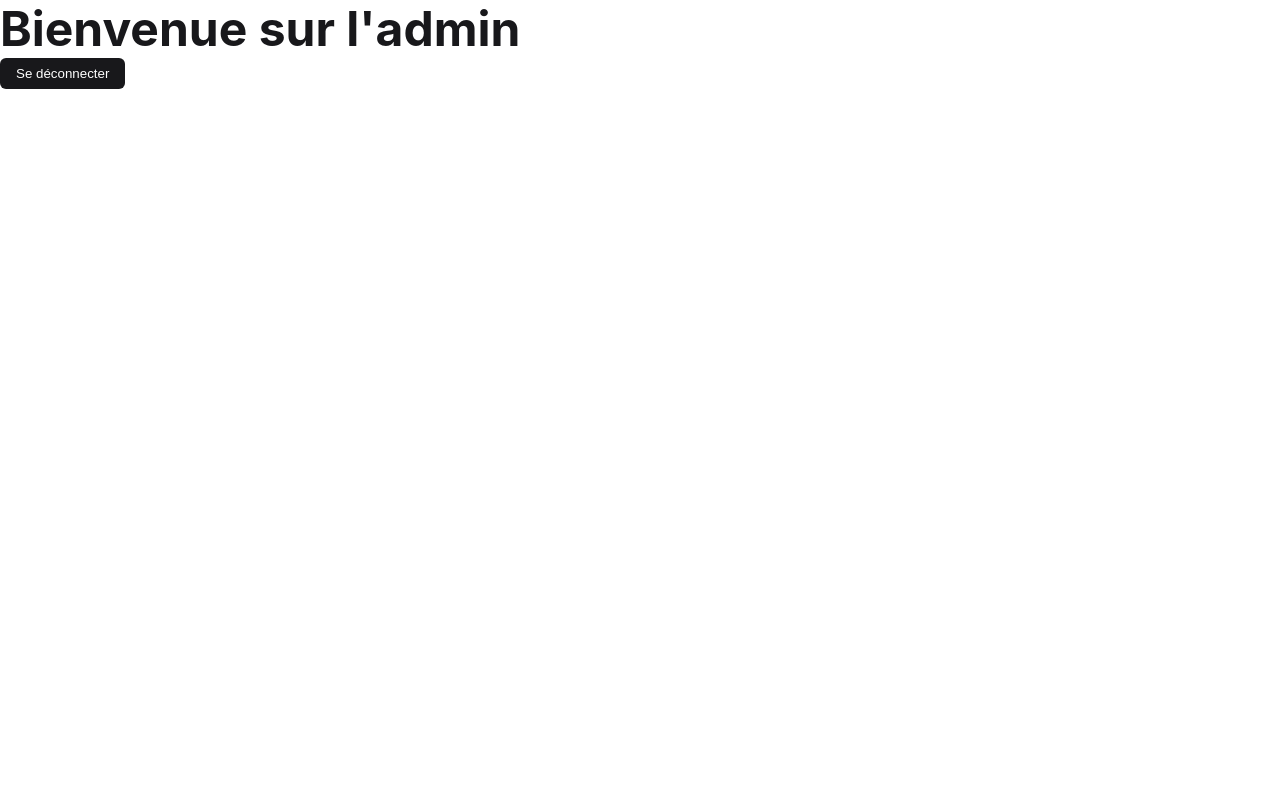
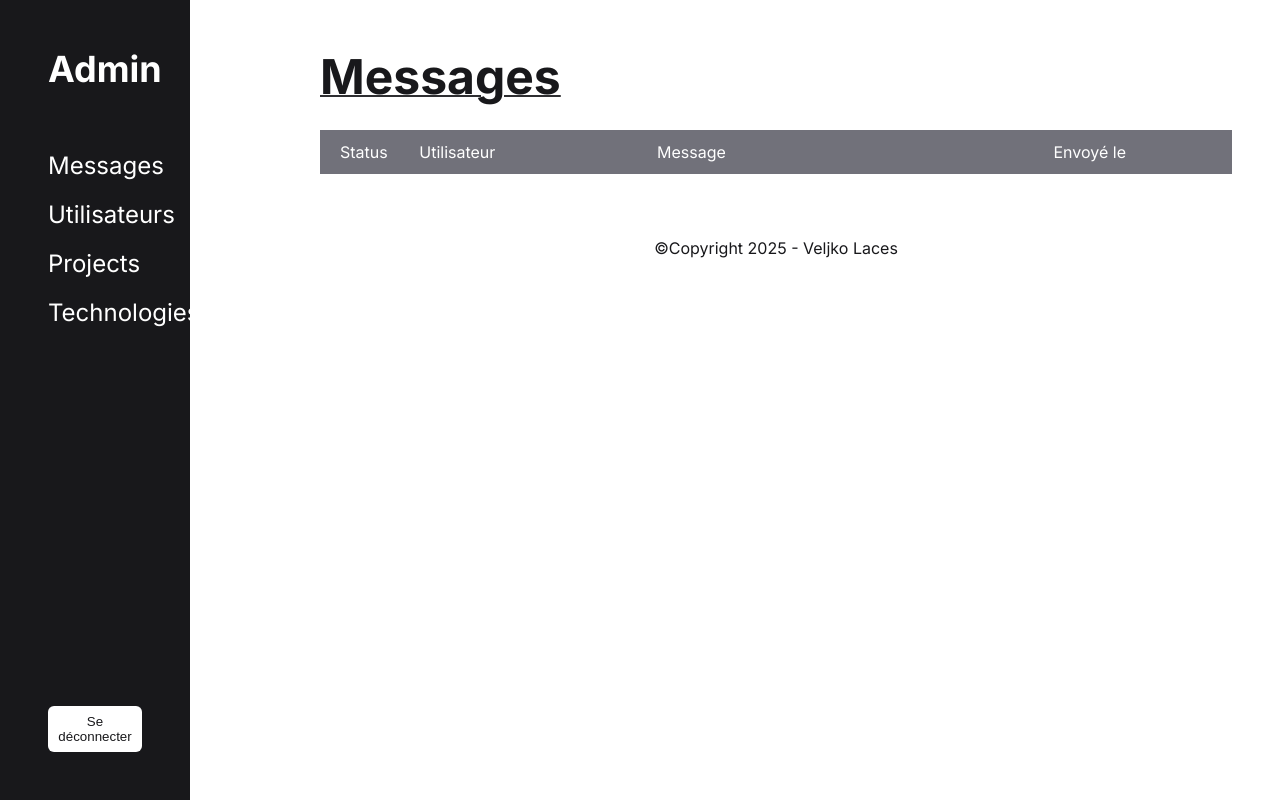
Before and after one commit to Veljko-Laces/Portfolio, a PHP site: page /admin/index.php in a window 1280 px wide. Run offline with PHP 8.4, Linux system fonts and the light colour scheme; the visitor is signed in with stand-in values (Sample User, id 1); data that the repository does not hold is empty.

Commit message:
implémentation de la sidebar pour le backoffice et modification du style du backoffice

```diff
--- a/admin/index.php
+++ b/admin/index.php
@@ -1,24 +1,59 @@
 <?php
+
+require_once '../manager/messageManager.php';
+require_once '../manager/userManager.php';
+
 session_start();
 
 if (!isset($_SESSION['user_logged_in']) || $_SESSION['user_logged_in'] !== true) {
     header("Location: /portfolio/admin/login.php");
     exit;
 }
+
+$messageManager = new MessageManager();
+$messages = $messageManager->selectAllMessage();
+
 ?>
 
+
 <!DOCTYPE html>
-<html lang="fr">
+<html lang="en">
 <head>
     <meta charset="UTF-8">
     <meta name="viewport" content="width=device-width, initial-scale=1.0">
+    <title>Document</title>
     <link rel="stylesheet" href="../assets/css/style.css">
-    <title>Admin</title>
+    <link rel="preconnect" href="https://fonts.googleapis.com">
+    <link rel="preconnect" href="https://fonts.gstatic.com" crossorigin>
+    <link href="https://fonts.googleapis.com/css2?family=Inter:ital,opsz,wght@0,14..32,100..900;1,14..32,100..900&display=swap" rel="stylesheet">
 </head>
 <body>
-    <h1>Bienvenue sur l'admin</h1>
-    <form action="logout.php" method="POST">
-        <button type="submit">Se déconnecter</button>
-    </form>
+    <div class="bo-sidebar-content">
+        <?php include("../inc/sidebar.php"); ?>
+        <div class="bo-content">
+            <h1 class="title-page-bo">Messages</h1>
+            <div class="table">
+                <div class="table-header-messages">
+                    <p>Status</p>
+                    <p>Utilisateur</p>
+                    <p>Message</p>
+                    <p>Envoyé le</p>
+                </div>
+
+                <?php foreach ($messages as $message): ?>
+                    <a
+                        class="table-content-message"
+                        href="message_detail.php?id=<?php echo htmlspecialchars($message['id']); ?>"
+                    >
+                        <div class="message-status" style="background-color: <?php echo $message['replied'] ? 'green' : 'red'; ?>;"></div>
+                        <p><?php echo htmlspecialchars($message['user_id']); ?></p>
+                        <p class="message-ellipsis"><?php echo htmlspecialchars($message['message']); ?></p>
+                        <p><?php echo htmlspecialchars($message['created_at']); ?></p>
+                    </a>
+                <?php endforeach; ?>
+            </div>
+            <p class="copyright">©Copyright 2025 - Veljko Laces</p>
+        </div>
+    </div>
 </body>
 </html>
--- a/assets/css/style.css
+++ b/assets/css/style.css
@@ -323,6 +323,131 @@ footer {
     gap: 40px;
 }
 
+.mentions-legales:hover {
+    text-decoration: var(--noir-hover) underline;
+}
+
+.sidebar {
+    position: fixed;
+    top: 0;
+    height: 100vh;
+    width: 15%;
+    border-right: 2px solid var(--blanc);
+    display: flex;
+    flex-direction: column;
+    justify-content: space-between;
+    padding: 48px 48px;
+    background-color: var(--noir);
+}
+
+.sidebar-title {
+    color: var(--blanc);
+}
+
+.sidebar-title-subtitles {
+    display: flex;
+    flex-direction: column;
+    gap: 60px;
+}
+
+.sidebar-subtitles {
+    display: flex;
+    flex-direction: column;
+    gap: 20px;
+}
+
+.sidebar-subtitles-color {
+    color: var(--blanc);
+    font-size: 24px;
+}
+
+.sidebar-btn {
+    color: var(--noir);
+    background-color: var(--blanc);
+    width: 100%;
+}
+
+.message {
+    padding: 2em 1em;
+    border: 1px solid var(--gris);
+    margin: 12px 0;
+    border-radius: var(--bordure-moyenne);
+    display: flex;
+    flex-direction: row;
+    align-items: center;
+    gap: 12px;
+}
+
+.message:hover {
+    cursor: pointer;
+    opacity: 0.80;
+}
+
+.message-status {
+    width: 12px;
+    height: 12px;
+    border-radius: var(--bordure-full);
+}
+
+.bo-sidebar-content {
+    display: flex;
+    flex-direction: row;
+    gap: 20px;
+    height: 100vh;
+}
+
+.bo-content {
+    padding: 48px 48px 48px 300px;
+    display: flex;
+    flex-direction: column;
+    gap: 24px;
+    width: 100%;
+}
+
+.title-page-bo {
+    text-decoration: 2px underline var(--noir-hover);
+}
+
+.table {
+    display: flex;
+    flex-direction: column;
+    gap: 0;
+}
+
+.table-header-messages {
+    display: grid;
+    grid-template-columns: 1fr 3fr 5fr 2fr;
+    background-color: var(--gris);
+    padding: 12px 20px;
+    color: var(--blanc);
+}
+
+.table-content-message {
+    display: grid;
+    grid-template-columns: 1fr 3fr 5fr 2fr;
+    width: 100%;
+    padding: 24px 20px;
+    border-bottom: 1px solid var(--gris);
+}
+
+.message-ellipsis {
+    white-space: nowrap;
+    overflow: hidden;
+    text-overflow: ellipsis;
+    width: 40%;
+}
+
+.copyright {
+    text-align: center;
+    padding: 40px 0;
+}
+
+.sidebar-subtitles-color:hover {
+    opacity: 0.80;
+}
+
+
+
 @media screen and (min-width: 767px) {
 
     h1 {
--- /dev/null
+++ b/inc/sidebar.php
@@ -0,0 +1,32 @@
+<!DOCTYPE html>
+<html lang="en">
+<head>
+    <meta charset="UTF-8">
+    <meta name="viewport" content="width=device-width, initial-scale=1.0">
+    <title>Document</title>
+    <link rel="stylesheet" href="../assets/css/style.css">
+    <link rel="preconnect" href="https://fonts.googleapis.com">
+    <link rel="preconnect" href="https://fonts.gstatic.com" crossorigin>
+    <link href="https://fonts.googleapis.com/css2?family=Inter:ital,opsz,wght@0,14..32,100..900;1,14..32,100..900&display=swap" rel="stylesheet">
+</head>
+<body>
+    <div class="sidebar-page">
+        <div class="sidebar">
+            <div class="sidebar-title-subtitles">
+                <h2 class="sidebar-title">Admin</h2>
+                <div class="sidebar-subtitles">
+                    <a href="../admin/index.php" class="sidebar-subtitles-color">Messages</a>
+                    <a href="../admin/utilisateurs.php" class="sidebar-subtitles-color">Utilisateurs</a>
+                    <a href="../admin/projets.php" class="sidebar-subtitles-color">Projects</a>
+                    <a href="../admin/technologies.php" class="sidebar-subtitles-color">Technologies</a>
+                </div>
+            </div>
+            <div>
+                <form action="logout.php" method="POST">
+                    <button type="submit" class="sidebar-btn">Se déconnecter</button>
+                </form>
+            </div>
+        </div>
+    </div>
+</body>
+</html>
--- a/manager/messageManager.php
+++ b/manager/messageManager.php
@@ -1,4 +1,6 @@
 <?php
+
+require_once 'manager.php';
 
 
 class MessageManager {
--- a/manager/userManager.php
+++ b/manager/userManager.php
@@ -1,12 +1,30 @@
 <?php
 
+require_once 'manager.php';
+
+
 class UserManager {
+
+
+    // Afficher tous les users
+
+    public function selectAllUsers() {
+        $select_users = "SELECT id, name,email FROM user";
+        $result = makeSqlRequest($select_users, true, true);
+        return $result;
+    }
 
     // Afficher les users par rapport a leur email
 
     public function selectUserByEmail($email) {
-        $select_user_by_email = "SELECT name,email FROM user WHERE email = '$email'";
+        $select_user_by_email = "SELECT id,name,email FROM user WHERE email = '$email'";
         $result = makeSqlRequest($select_user_by_email, true, true);
+        return $result;
+    }
+
+    public function selectUserById($id) {
+        $select_user_by_id = "SELECT id, name, email FROM user WHERE id = '$id'";
+        $result = makeSqlRequest($select_user_by_id, true, true);
         return $result;
     }
 
```
Also changed, not shown: admin/message_detail.php (added, +46 -0 lines), admin/projets.php (added, +23 -0 lines), admin/technologies.php (added, +23 -0 lines), admin/utilisateurs.php (added, +41 -0 lines).
